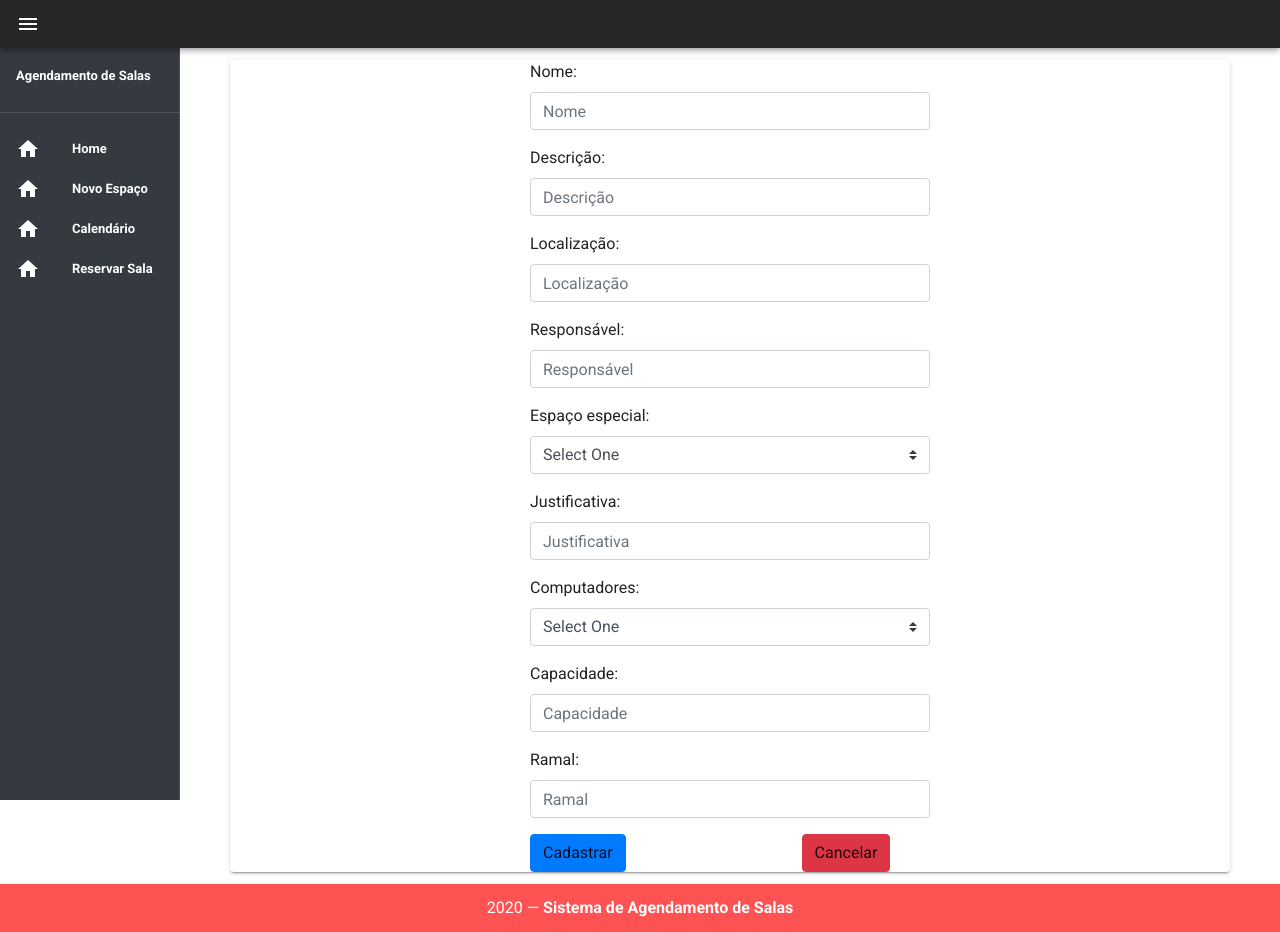
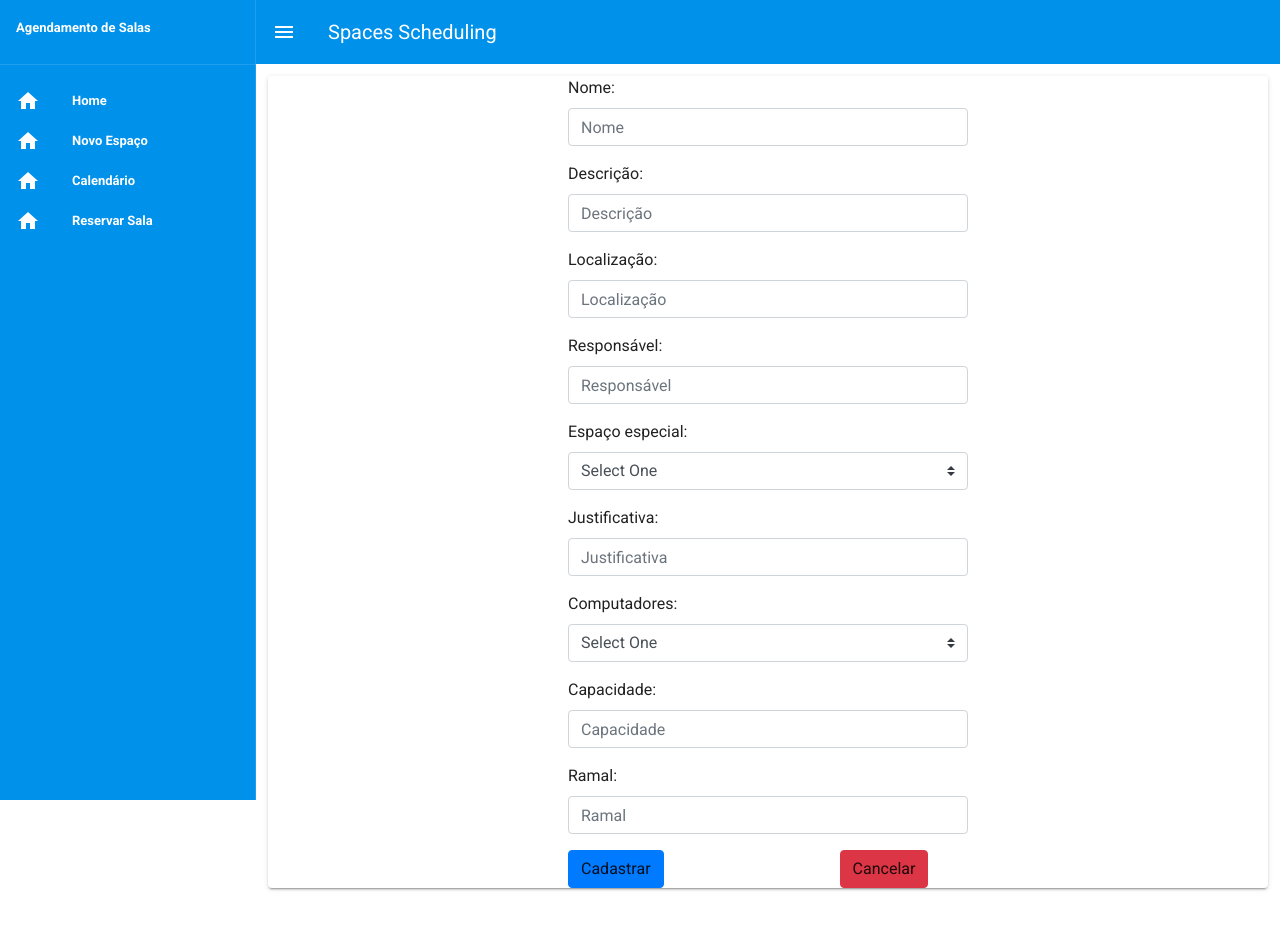
Before and after one commit to BiaChacon/spaces-scheduling, a Vue app in the folder frontend/: page /#/cadastrar-espaco in a window 1280 px wide. After the commit the page ends 900 px from the top, so only its background shows below. Built offline with nearby package versions, Linux system fonts and the light colour scheme.

Commit message:
correction list spaces and menu

```diff
--- a/frontend/src/App.vue
+++ b/frontend/src/App.vue
@@ -1,23 +1,23 @@
 <template>
   <v-app>
     <app-navbar></app-navbar>
-    <v-content>
+    <v-main>
       <v-container fluid>
         <router-view></router-view>
       </v-container>
-    </v-content>
-    <Footer></Footer>
+    </v-main>
+    <!-- <Footer></Footer> -->
   </v-app>
 </template>
 
 <script>
 import AppNavbar from "./components/AppNavbar";
-import Footer from './components/Footer';
+// import Footer from './components/Footer';
 
 export default {
   name: "App",
   components: {
-    Footer,
+    // Footer,
     AppNavbar,
   },
   data: () => ({
--- a/frontend/src/components/AppNavbar.vue
+++ b/frontend/src/components/AppNavbar.vue
@@ -1,6 +1,30 @@
 <template>
   <div>
-    <v-navigation-drawer v-model="drawer" app clipped dark color="#343A40" width='180'>
+      <v-app-bar
+        app
+        clipped-rigth
+        flat
+        color="#0091EA"
+        dark
+      >
+      <v-app-bar-nav-icon dark @click.stop="drawer = !drawer"></v-app-bar-nav-icon>
+      <v-toolbar-title dark class="text-center">Spaces Scheduling</v-toolbar-title>
+      <div class="flex-grow-1"></div>
+      <v-btn icon>
+        <!-- <v-icon>exit_to_app</v-icon> -->
+      </v-btn>
+    </v-app-bar>
+    <v-navigation-drawer
+      persistent
+      :mini-variant="miniVariant"
+      :clipped="clipped"
+      v-model="drawer"
+      enable-resize-watcher
+      fixed
+      app
+      color="#0091EA"
+      dark
+    >
       <v-list dense>
         <v-list-item>
           <!-- <v-list-item-avatar>
@@ -27,14 +51,6 @@
         </v-list-item>
       </v-list>
     </v-navigation-drawer>
-    <v-app-bar app color="accent-4" dense dark clipped-left>
-      <v-app-bar-nav-icon dark @click.stop="drawer = !drawer"></v-app-bar-nav-icon>
-      <!-- <v-toolbar-title dark>PoP Tickets</v-toolbar-title> -->
-      <div class="flex-grow-1"></div>
-      <v-btn icon>
-        <!-- <v-icon>exit_to_app</v-icon> -->
-      </v-btn>
-    </v-app-bar>
   </div>
 </template>
 
--- a/frontend/src/components/Footer.vue
+++ b/frontend/src/components/Footer.vue
@@ -1,6 +1,6 @@
 <template>
   <v-footer padless dark>
-    <v-col class="text-center error" cols="12">
+    <v-col class="text-center" cols="12">
       {{ new Date().getFullYear() }} —
       <strong>Sistema de Agendamento de Salas</strong>
     </v-col>
--- a/frontend/src/views/SpacesList.vue
+++ b/frontend/src/views/SpacesList.vue
@@ -1,9 +1,76 @@
 <template>
-  <v-card width="700px" class="mx-auto">
-    <v-card-title class="display-1">
+  <v-card
+    width="1400px"
+    class="mx-auto"
+  >
+  <template v-for="(space, index) in spaces">
+
+    <v-card-title
+      v-text="space.name"
+      :key="space.id"
+      class="black--text pl-12 pt-12"
+    >
     </v-card-title>
-    <v-data-table :items="spaces" :headers="fields" loading-text="Sem dados">
-    </v-data-table>
+
+    <v-list :key="space.id" two-line>
+      <v-list-item>
+        <v-list-item-icon>
+          <v-icon color="indigo">
+            mdi-map-marker
+          </v-icon>
+        </v-list-item-icon>
+        <v-list-item-content>
+          <v-list-item-title
+            v-text="space.localization"
+          >
+          </v-list-item-title>
+          <v-list-item-subtitle>Escola Agrícola Jundiaí</v-list-item-subtitle>
+        </v-list-item-content>
+      </v-list-item>
+
+      <v-btn
+        icon
+        :key="space.id"
+      >
+        <v-icon color="indigo">mdi-plus</v-icon>
+      </v-btn>
+
+    <v-divider
+      v-if="index < spaces.length - 1"
+      :key="index">
+    </v-divider>
+
+<!--
+      <v-divider inset></v-divider>
+      <v-list-item>
+        <v-list-item-icon>
+          <v-icon color="indigo">
+            mdi-phone
+          </v-icon>
+        </v-list-item-icon>
+
+        <v-list-item-content>
+          <v-list-item-title>123</v-list-item-title>
+          <v-list-item-subtitle>Ramal</v-list-item-subtitle>
+        </v-list-item-content>
+      </v-list-item>
+
+      <v-divider inset></v-divider>
+
+      <v-list-item>
+        <v-list-item-icon>
+          <v-icon color="indigo">
+            mdi-account
+          </v-icon>
+        </v-list-item-icon>
+
+        <v-list-item-content>
+          <v-list-item-title>nome responsavel</v-list-item-title>
+          <v-list-item-subtitle>Responsável</v-list-item-subtitle>
+        </v-list-item-content>
+      </v-list-item> -->
+      </v-list>
+    </template>
   </v-card>
 </template>
 <script>
@@ -13,7 +80,9 @@ export default {
   data: () => ({
     spaces: [],
     fields: [
+      { value: "id", text: "id", sortable: true },
       { value: "name", text: "Nome", sortable: true },
+      { value: "localhost", text:"Localização", sortable: true},
       { value: "qtdPeople", text: "Capacidade", sortable: true },
       { value: "description", text: "Descrição" },
     ],
@@ -21,6 +90,7 @@ export default {
   async created() {
     let response = await http.getList('spaces');
     this.spaces = response.data;
+    console.log(response.data)
   },
 };
 </script>
```
